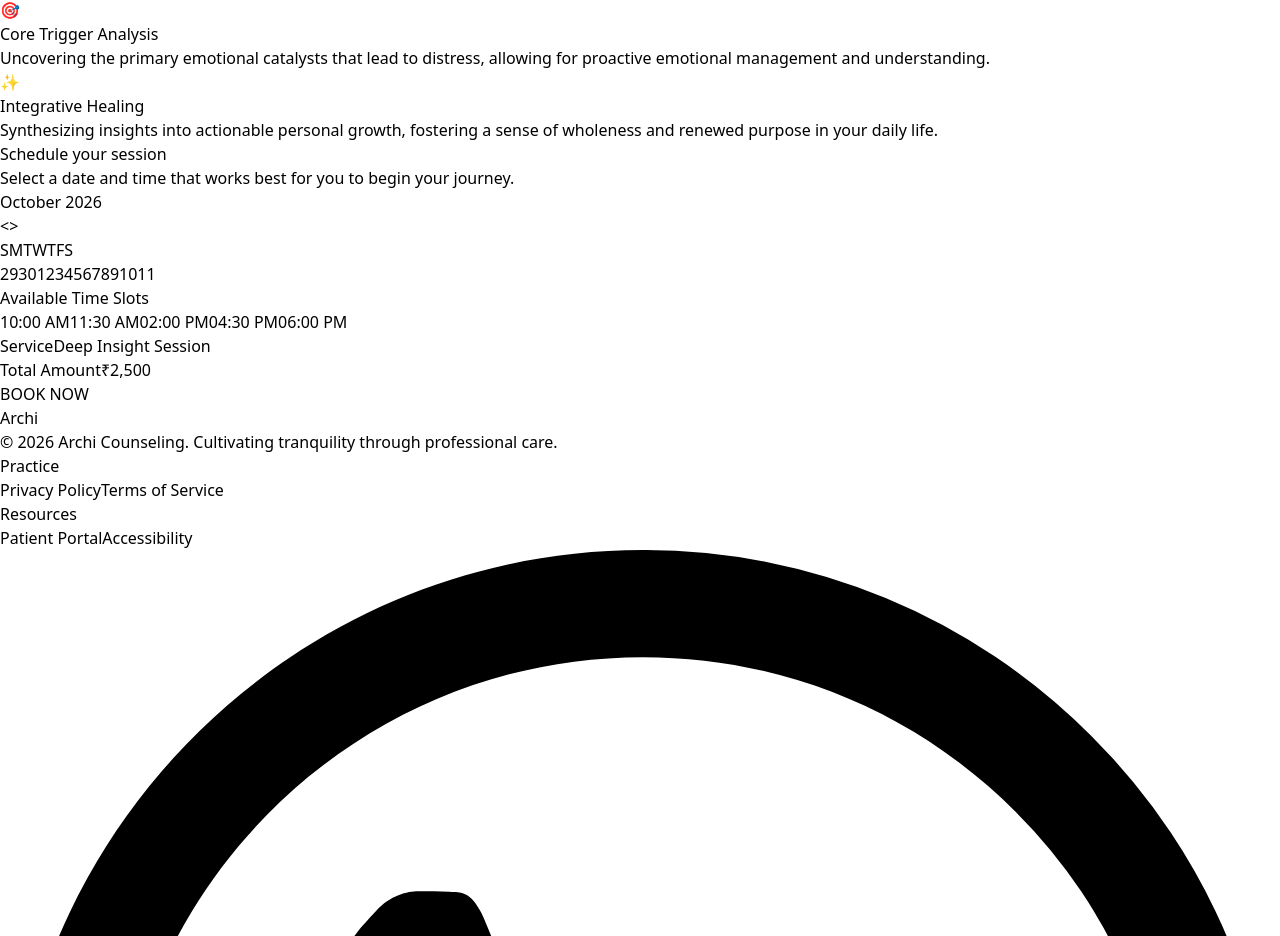
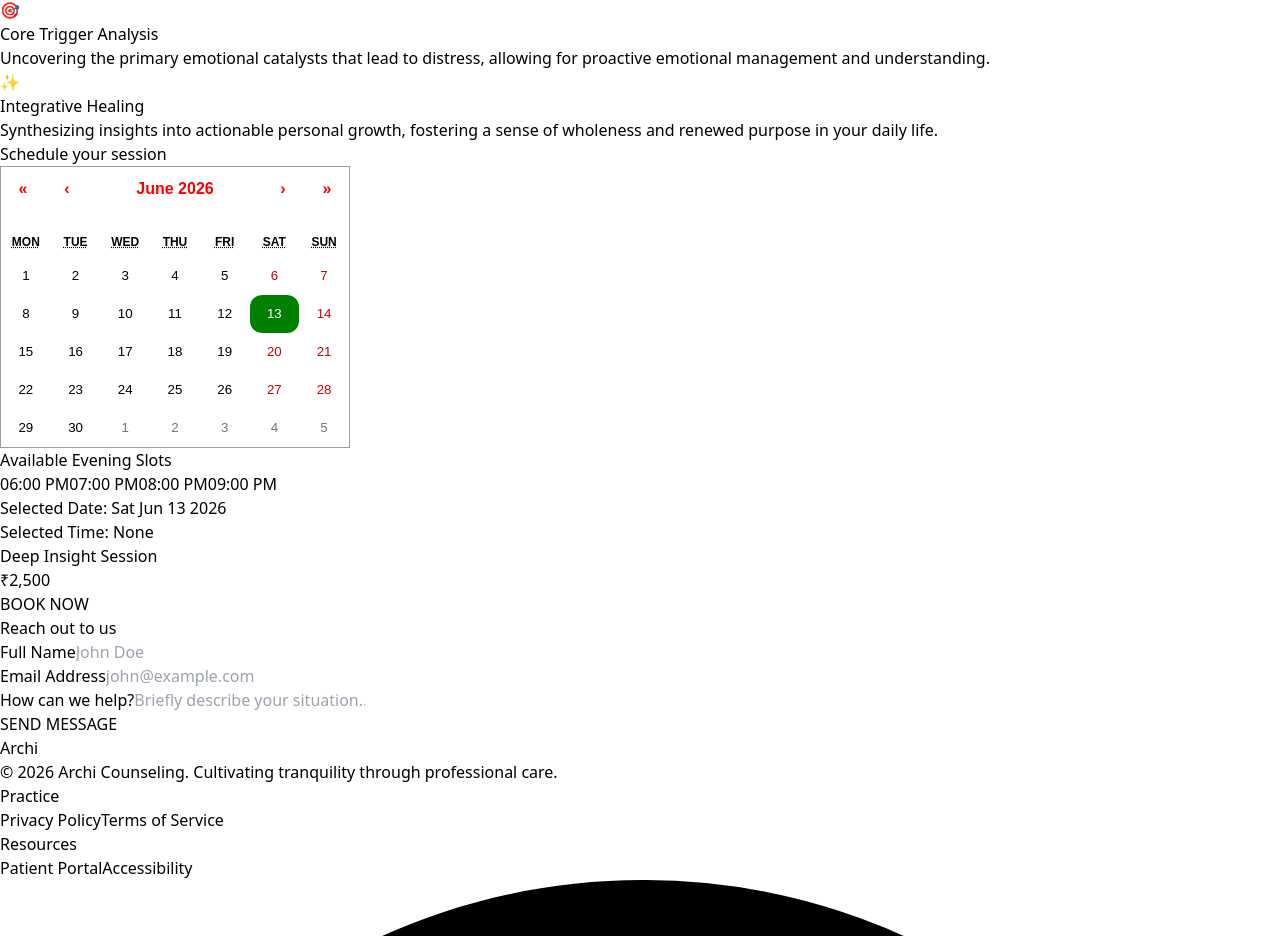
Before and after one commit to Bhavesh-vaidya/Counselling-Website, a React (Vite) app: page /Counselling-Website/service-insight in a window 1280 px wide. Shown: the part 614-1550 px from the top of the page. Built offline with nearby package versions, Linux system fonts and the light colour scheme; the HTML template or start-up script is replaced by a standard one.

Commit message:
calendar done

```diff
--- a/package.json
+++ b/package.json
@@ -22,6 +22,7 @@
     "lucide-react": "^1.21.0",
     "nodemailer": "^9.0.1",
     "react": "^19.2.7",
+    "react-calendar": "^6.0.1",
     "react-dom": "^19.2.7",
     "react-router-dom": "^6.30.4"
   },
--- a/src/components/ScheduleSession.jsx
+++ b/src/components/ScheduleSession.jsx
@@ -1,79 +1,75 @@
 import React, { useState } from 'react';
-import { useNavigate } from 'react-router-dom'; // 1. Import useNavigate
+import { useNavigate } from 'react-router-dom';
+import Calendar from 'react-calendar';
+import 'react-calendar/dist/Calendar.css';
 
 const ScheduleSession = ({ serviceName, price, duration }) => {
-  const [selectedTime, setSelectedTime] = useState('10:00 AM');
-  const navigate = useNavigate(); // 2. Initialize navigate
+  const [date, setDate] = useState(new Date());
+  const [time, setTime] = useState('');
+  const navigate = useNavigate();
 
-  const timeSlots = ['10:00 AM', '11:30 AM', '02:00 PM', '04:30 PM', '06:00 PM'];
+  const timeSlots = ["06:00 PM", "07:00 PM", "08:00 PM", "09:00 PM"];
+
+  const handleBookNow = () => {
+    sessionStorage.setItem('bookingData', JSON.stringify({
+      serviceName, price, duration,
+      date: date.toDateString(),
+      time
+    }));
+    navigate('/booking');
+  };
 
   return (
-    <div className="bg-[#eef3ea] rounded-3xl p-8 md:p-12 w-full max-w-6xl mx-auto my-16">
-      <div className="mb-10 text-center md:text-left">
-        <h2 className="text-3xl font-serif text-[#1a1a1a] mb-3">Schedule your session</h2>
-        <p className="text-[#555555]">Select a date and time that works best for you to begin your journey.</p>
+    <div className="bg-white p-8 md:p-12 rounded-[2rem] border border-gray-100 shadow-xl max-w-4xl mx-auto my-12">
+      <h2 className="text-3xl font-serif text-gray-900 mb-8">Schedule your session</h2>
+
+      <div className="grid md:grid-cols-2 gap-12 items-start">
+        {/* Styled Calendar Container */}
+{/* Styled Calendar Container - add these classes */}
+<div className="bg-white p-6 rounded-[2rem] border border-gray-100 shadow-sm">
+  <Calendar onChange={setDate} value={date} />
 </div>
 
-      <div className="flex flex-col md:flex-row gap-8 md:gap-16">
-        {/* Mock Calendar Column */}
-        <div className="flex-1 bg-white p-6 rounded-2xl shadow-sm border border-[#f0eee9]">
-          <div className="flex justify-between items-center mb-6">
-            <span className="font-bold text-[#1a1a1a]">October 2026</span>
-            <div className="flex gap-2 text-[#555555]">
-              <button className="hover:text-[#1a1a1a]">&lt;</button>
-              <button className="hover:text-[#1a1a1a]">&gt;</button>
+        {/* Evening Slots */}
+        <div>
+          <label className="block text-xs font-bold uppercase text-gray-400 mb-6 tracking-widest">
+            Available Evening Slots
+          </label>
+          <div className="grid grid-cols-2 gap-4">
+            {timeSlots.map((slot) => (
+              <button
+                key={slot}
+                onClick={() => setTime(slot)}
+                className={`py-4 rounded-2xl border-2 transition-all font-semibold ${
+                  time === slot
+                    ? 'bg-[#3a5a40] text-white border-[#3a5a40]'
+                    : 'bg-white border-gray-200 hover:border-[#3a5a40] text-gray-800'
+                }`}
+              >
+                {slot}
+              </button>
+            ))}
           </div>
+
+          <div className="mt-8 p-6 bg-gray-50 rounded-2xl">
+            <p className="text-gray-500 text-sm">Selected Date: <span className="font-bold text-gray-900">{date.toDateString()}</span></p>
+            <p className="text-gray-500 text-sm mt-1">Selected Time: <span className="font-bold text-gray-900">{time || "None"}</span></p>
           </div>
-          <div className="grid grid-cols-7 text-center text-sm mb-2 text-[#888888]">
-            <span>S</span><span>M</span><span>T</span><span>W</span><span>T</span><span>F</span><span>S</span>
-          </div>
-          <div className="grid grid-cols-7 text-center gap-y-4 text-sm text-[#333333]">
-            <span className="text-gray-300">29</span><span className="text-gray-300">30</span>
-            <span>1</span><span>2</span><span>3</span>
-            <span className="bg-[#1a1a1a] text-white rounded-full w-8 h-8 flex items-center justify-center mx-auto cursor-pointer shadow-md">4</span>
-            <span>5</span><span>6</span><span>7</span><span>8</span><span>9</span><span>10</span><span>11</span>
         </div>
       </div>
 
-        {/* Time Slots & Summary Column */}
-        <div className="flex-1 flex flex-col justify-between">
+      <div className="mt-10 pt-8 border-t border-gray-100 flex justify-between items-center">
         <div>
-            <h3 className="text-xs font-bold text-[#888888] tracking-widest uppercase mb-4">Available Time Slots</h3>
-            <div className="grid grid-cols-2 gap-3 mb-8">
-              {timeSlots.map((time) => (
+          <p className="text-sm text-gray-500">{serviceName}</p>
+          <p className="text-2xl font-bold text-gray-900">{price}</p>
+        </div>
         <button
-                  key={time}
-                  onClick={() => setSelectedTime(time)}
-                  className={`py-3 rounded-xl border text-sm font-medium transition-colors ${
-                    selectedTime === time
-                      ? 'bg-[#1a1a1a] border-[#1a1a1a] text-white'
-                      : 'bg-white border-[#dcdcdc] text-[#555555] hover:border-[#1a1a1a]'
-                  }`}
-                >
-                  {time}
-                </button>
-              ))}
-            </div>
-          </div>
-
-          <div className="bg-white p-6 rounded-2xl shadow-sm border border-[#f0eee9]">
-            <div className="flex justify-between items-center mb-2">
-              <span className="text-[#555555] text-sm">Service</span>
-              <span className="font-medium text-[#1a1a1a]">{serviceName}</span>
-            </div>
-            <div className="flex justify-between items-center mb-6">
-              <span className="text-[#555555] text-sm">Total Amount</span>
-              <span className="font-bold text-[#1a1a1a]">{price}</span>
-            </div>
-            {/* 3. Add onClick to trigger navigation */}
-            <button
-              onClick={() => navigate('/booking')}
-              className="w-full bg-[#1a1a1a] hover:bg-[#333333] text-white py-4 rounded-xl font-medium transition-colors"
+          onClick={handleBookNow}
+          disabled={!time}
+          className="bg-gray-900 text-white px-10 py-4 rounded-2xl font-medium hover:bg-gray-800 transition-all disabled:opacity-40"
         >
           BOOK NOW
         </button>
-          </div>
-        </div>
       </div>
     </div>
   );
--- a/src/index.css
+++ b/src/index.css
@@ -1,3 +1,22 @@
+@import 'react-calendar/dist/Calendar.css';
+
 @tailwind base;
 @tailwind components;
 @tailwind utilities;
+
+/* Force Red Navigation and Green Selection */
+.bg-white .react-calendar__navigation button {
+  color: red !important;
+  font-weight: bold !important;
+}
+
+.bg-white .react-calendar__tile--active {
+  background: green !important;
+  color: white !important;
+  border-radius: 12px !important;
+}
+
+.bg-white .react-calendar__tile:hover {
+  background: lightgreen !important;
+  border-radius: 12px !important;
+}
--- a/src/pages/ServiceInsight.jsx
+++ b/src/pages/ServiceInsight.jsx
@@ -54,6 +54,7 @@ const ServiceInsight = () => {
       <section className="px-6">
         <ScheduleSession serviceName="Deep Insight Session" price="₹2,500" duration="90 Minutes" />
       </section>
+      <ContactSection />
     </div>
   );
 };
```
Also changed, not shown: src/pages/BookingPage.jsx (added, +39 -0 lines), src/components/BookingForm.jsx (deleted), 1 other file (tests, documents, lock files or other folders). Lines whose indentation alone changed are shown as unchanged.
